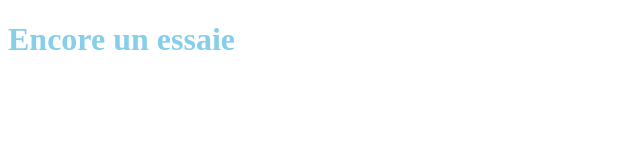
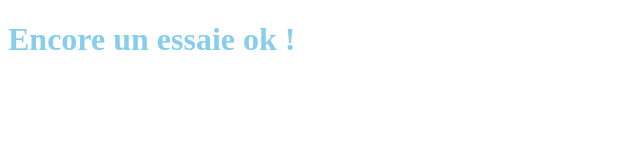
Before and after one commit to Narcissedegbelo/dossier_essaie, a plain HTML site: page index.html in a window 1280 px wide. Shown: the full height of the page, 0-640 px from the left. Drawn offline with Linux system fonts and the light colour scheme.

Commit message:
modification du titre h1

```diff
--- a/index.html
+++ b/index.html
@@ -7,6 +7,6 @@
     <link rel="stylesheet" type="text/css" href="styles.css">
 </head>
 <body>
-    <h1>Encore un essaie</h1>
+    <h1>Encore un essaie ok !</h1>
 </body>
 </html>
```
